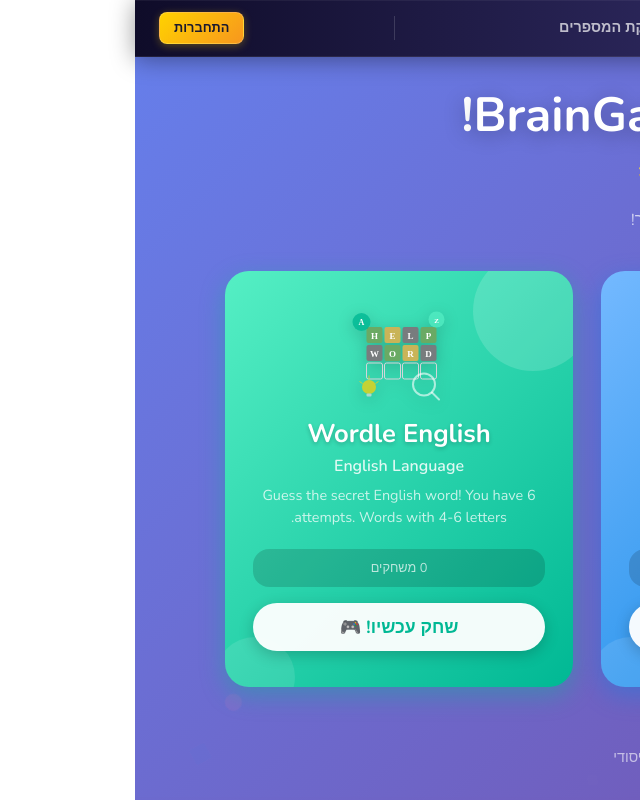
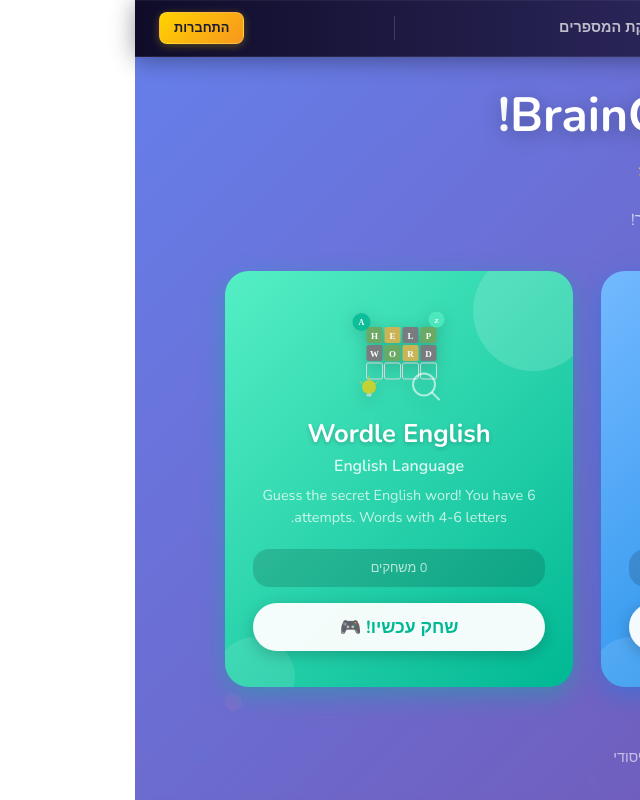
Before and after one commit to Galreich/BrainGames, a React (Vite) app in the folder client/: page / in a window 1280 px wide. Shown: the whole page, without its empty margins (640-1280 px from the left). Built offline with nearby package versions, Linux system fonts and the light colour scheme; the HTML template or start-up script is replaced by a standard one.

Commit message:
make emoji animated

```diff
--- a/client/src/components/Header.jsx
+++ b/client/src/components/Header.jsx
@@ -50,6 +50,8 @@
     },
     logoEmoji: {
       fontSize: '1.7rem',
+      display: 'inline-block',
+      animation: 'bounce 2s infinite',
     },
     logoText: {
       color: '#fff',
--- a/client/src/pages/Home.jsx
+++ b/client/src/pages/Home.jsx
@@ -293,7 +293,7 @@
         {/* Hero Section */}
         <div style={styles.hero}>
           <h1 style={styles.heroTitle}>
-            🧠 ברוך הבא ל-BrainGames!
+             ברוך הבא ל-BrainGames!
           </h1>
           <p style={styles.heroSubtitle}>
             למד, שחק ותאסוף כוכבים! 🌟
```
